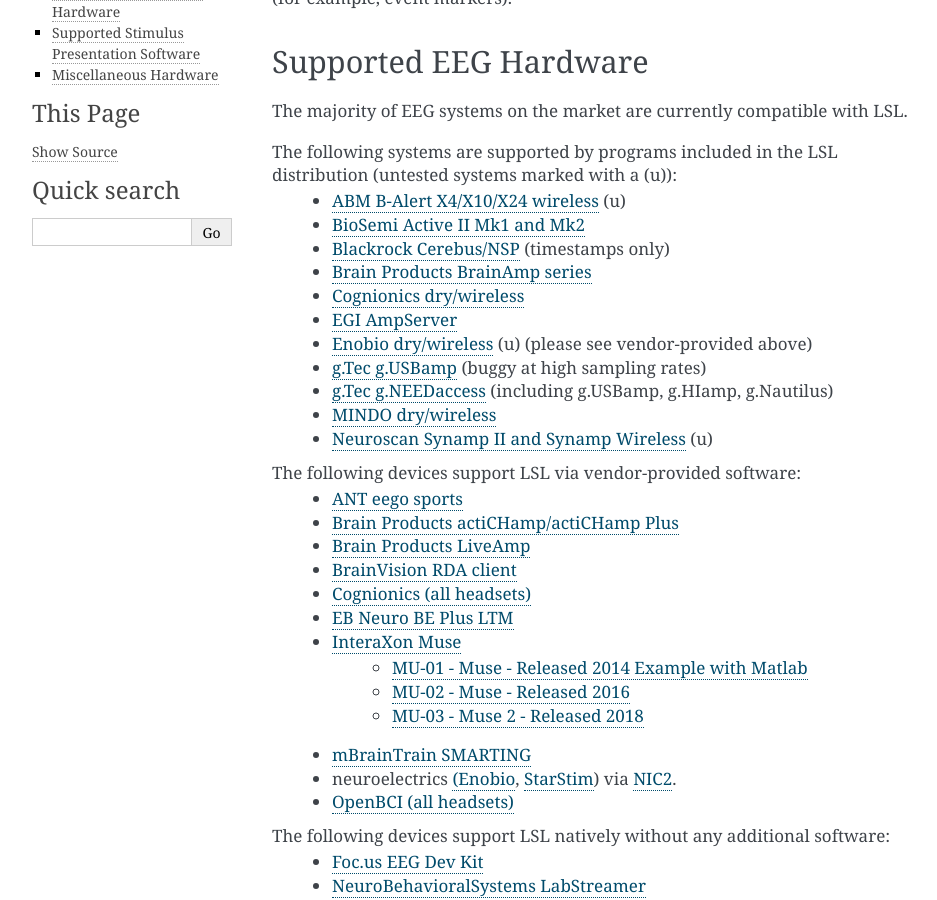
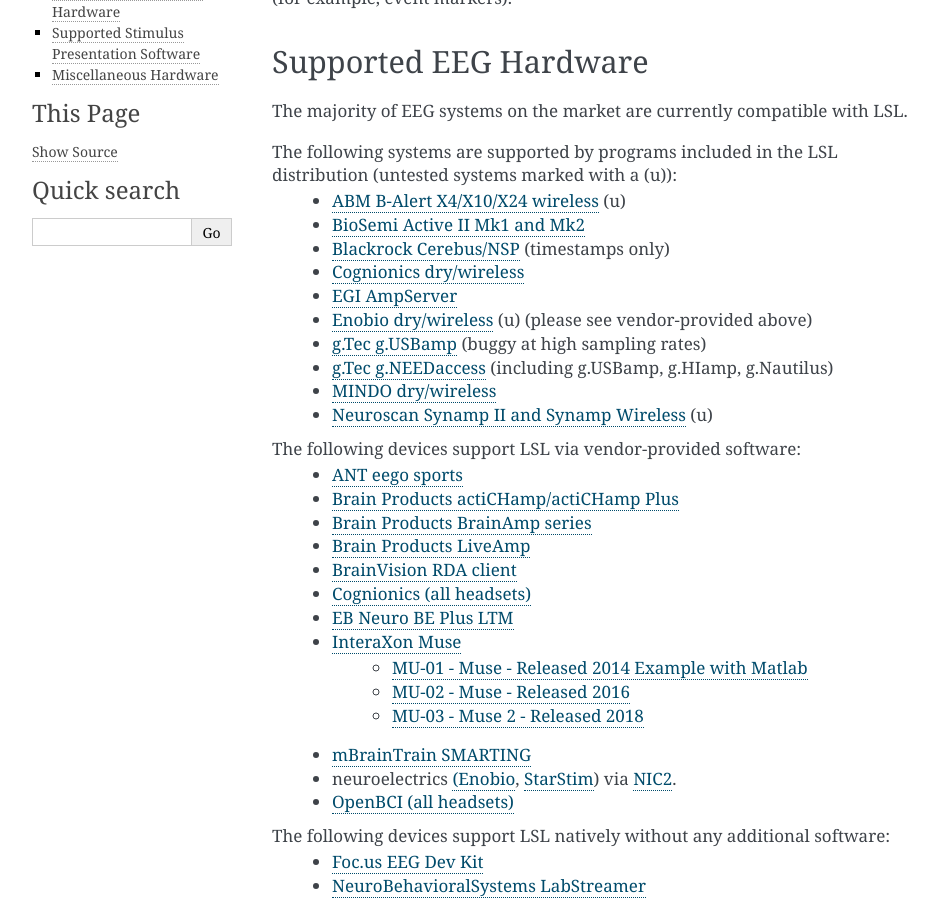
Before and after one commit to sccn/labstreaminglayer, a Sphinx documentation site: the page built from docs/info/supported_devices.rst, in a window 1280 px wide and 900 px high, scrolled down 324 px. Shown: the whole window, without its empty margins (148-1085 px from the left). Built offline with Sphinx 7.4.7, drawn with Linux system fonts in a browser that asks for light colours; pages that are not in the unit, such as notebooks, are missing from menus; part of the change alters nothing that is shown.

```diff
--- a/docs/info/supported_devices.rst
+++ b/docs/info/supported_devices.rst
@@ -14,7 +14,6 @@ The following systems are supported by programs included in the LSL distribution
   * `ABM B-Alert X4/X10/X24 wireless <https://github.com/labstreaminglayer/App-BAlert>`__ (u)
   * `BioSemi Active II Mk1 and Mk2 <https://github.com/labstreaminglayer/App-BioSemi>`__
   * `Blackrock Cerebus/NSP <https://github.com/labstreaminglayer/App-BlackrockTimestamps>`__ (timestamps only)
-  * `Brain Products BrainAmp series <https://github.com/labstreaminglayer/App-BrainProducts>`__
   * `Cognionics dry/wireless <https://github.com/labstreaminglayer/App-Cognionics>`__
   * `EGI AmpServer <https://github.com/labstreaminglayer/App-EGIAmpServer>`__
   * `Enobio dry/wireless <https://github.com/labstreaminglayer/App-Enobio>`__ (u) (please see vendor-provided above)
@@ -27,6 +26,7 @@ The following systems are supported by programs included in the LSL distribution
 The following devices support LSL via vendor-provided software:
   * `ANT eego sports <https://www.ant-neuro.com/products/eego_sports>`__
   * `Brain Products actiCHamp/actiCHamp Plus <https://github.com/brain-products/LSL-actiCHamp>`__
+  * `Brain Products BrainAmp series <https://github.com/brain-products/LSL-BrainAmpSeries>`__
   * `Brain Products LiveAmp <https://github.com/brain-products/LSL-LiveAmp/>`__
   * `BrainVision RDA client <https://github.com/brain-products/LSL-BrainVisionRDA>`__
   * `Cognionics (all headsets) <http://www.cognionics.com/>`__
```
